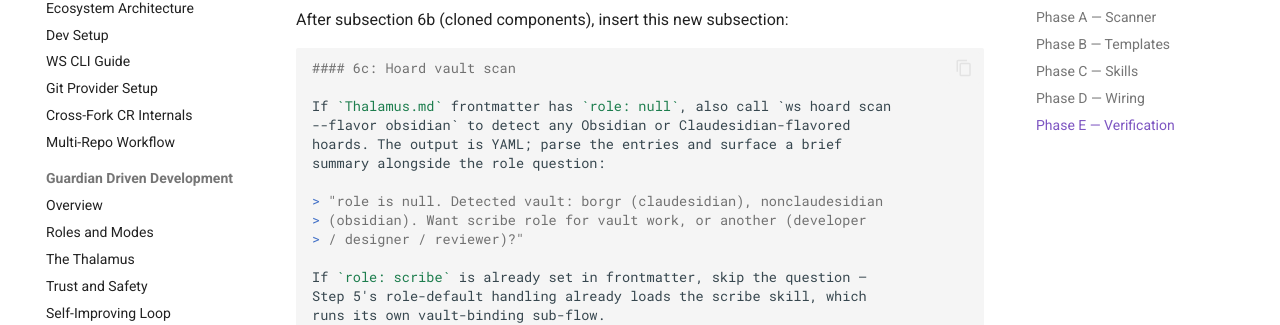
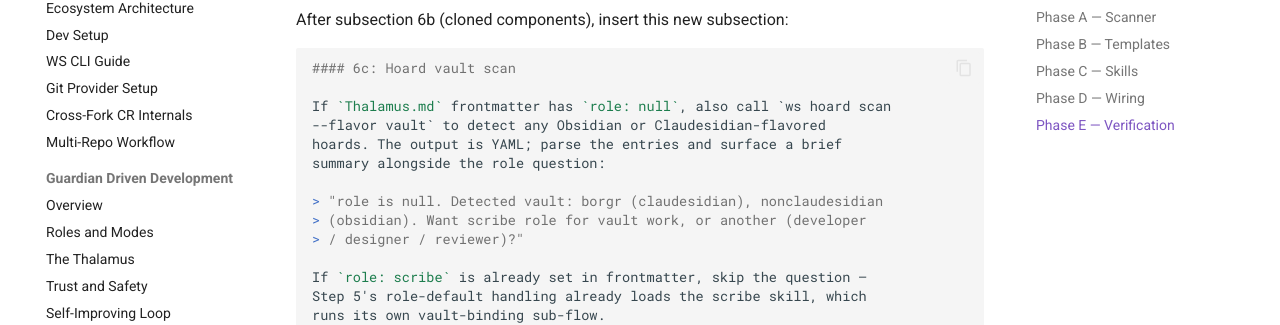
Before and after one commit to SiliconSaga/yggdrasil, an MkDocs documentation site: the page built from docs/plans/2026-05-01-scribe-role-and-vault-templates-plan.md, in a window 1280 px wide and 900 px high, scrolled down 35325 px. Shown: the part 163-488 px from the top of the window. Built offline with MkDocs 1.6.1 and Material for MkDocs 9.7.7, drawn with Linux system fonts in a browser that asks for light colours; comment, search, counter and statistics services are not loaded; some of the changed text lies outside the part shown.

Commit message:
docs(plans): align scribe-role plan with the merged --flavor vault correction
Three `ws hoard scan --flavor obsidian` references in the plan that
described vault DISCOVERY were pre-correction snapshots from before
commit 7161e58 added the `vault` meta-flavor (which covers both
Obsidian and Claudesidian vaults regardless of whether Obsidian has
been opened locally).

Production code, design doc, and committed skill files all use
`--flavor vault` correctly for vault discovery; the plan had three
stale survivors at lines 1303 (scribe vault discovery), 1623 (scribe
skill description), and 1707 (orientation Step 6c). Updated all three
for consistency so post-merge readers find one coherent story.

The two remaining `--flavor obsidian` references at lines 296 and
322 are intentional — they describe Phase E manual-verification
filter tests that classify by the concrete `obsidian` flavor
specifically (excluding claudesidian). Those stay.

Co-Authored-By: Claude Opus 4.6 <noreply@anthropic.com>

```diff
--- a/docs/plans/2026-05-01-scribe-role-and-vault-templates-plan.md
+++ b/docs/plans/2026-05-01-scribe-role-and-vault-templates-plan.md
@@ -1300,7 +1300,7 @@ hands off to `scribe-claudesidian` for extension behavior.
 
 ## Vault Discovery and Binding
 
-Run `ws hoard scan --flavor obsidian` and parse the YAML inventory.
+Run `ws hoard scan --flavor vault` and parse the YAML inventory.
 Then apply binding rules:
 
 | Match count | Action |
@@ -1620,7 +1620,7 @@ The following are intentionally NOT adopted from upstream Claudesidian:
 In normal flow:
 
 1. User triggers vault binding (any of paths A–D from the scribe skill)
-2. Scribe skill calls `ws hoard scan --flavor obsidian`
+2. Scribe skill calls `ws hoard scan --flavor vault`
 3. The bound vault's flavor list contains `claudesidian` → scribe
    instructs the agent to also load this skill
 4. This skill reads `<vault>/CLAUDE.md` and surfaces the command
@@ -1704,7 +1704,7 @@ After subsection 6b (cloned components), insert this new subsection:
 #### 6c: Hoard vault scan
 
 If `Thalamus.md` frontmatter has `role: null`, also call `ws hoard scan
---flavor obsidian` to detect any Obsidian or Claudesidian-flavored
+--flavor vault` to detect any Obsidian or Claudesidian-flavored
 hoards. The output is YAML; parse the entries and surface a brief
 summary alongside the role question:
 
```
